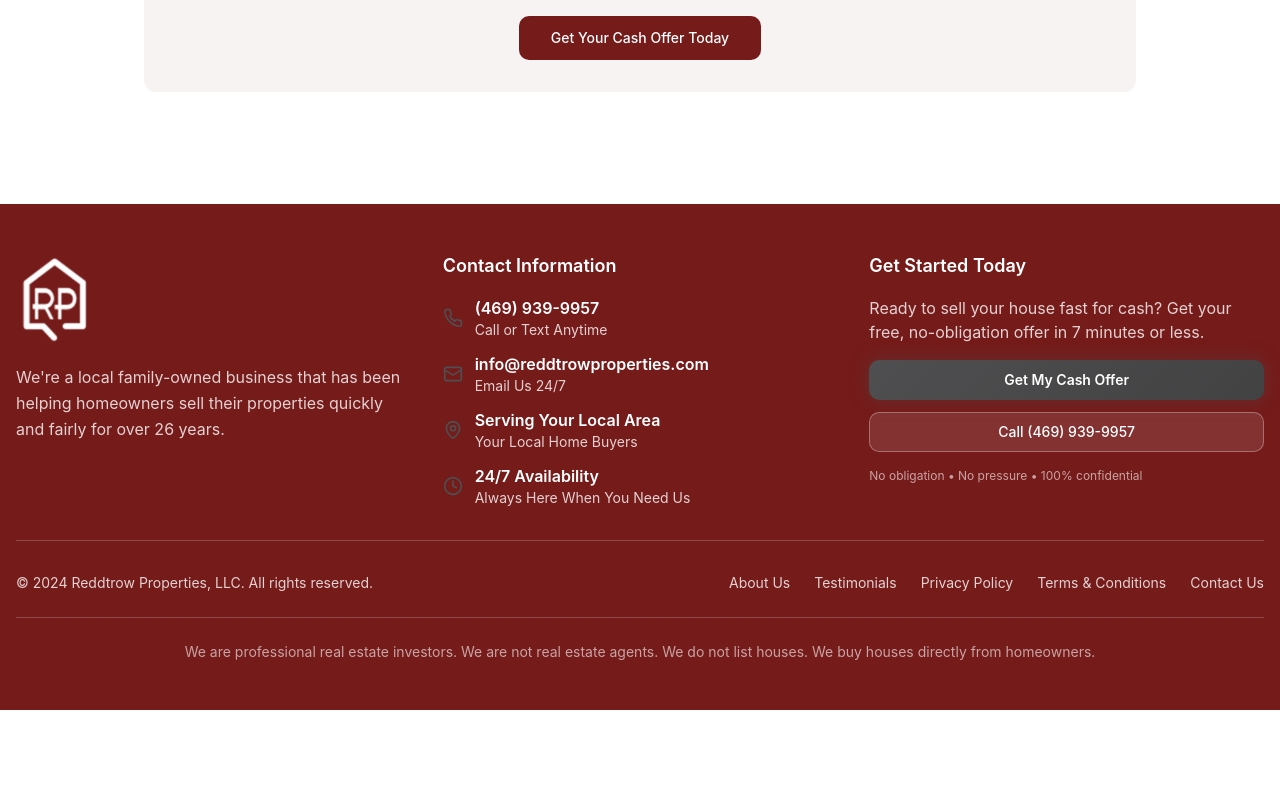
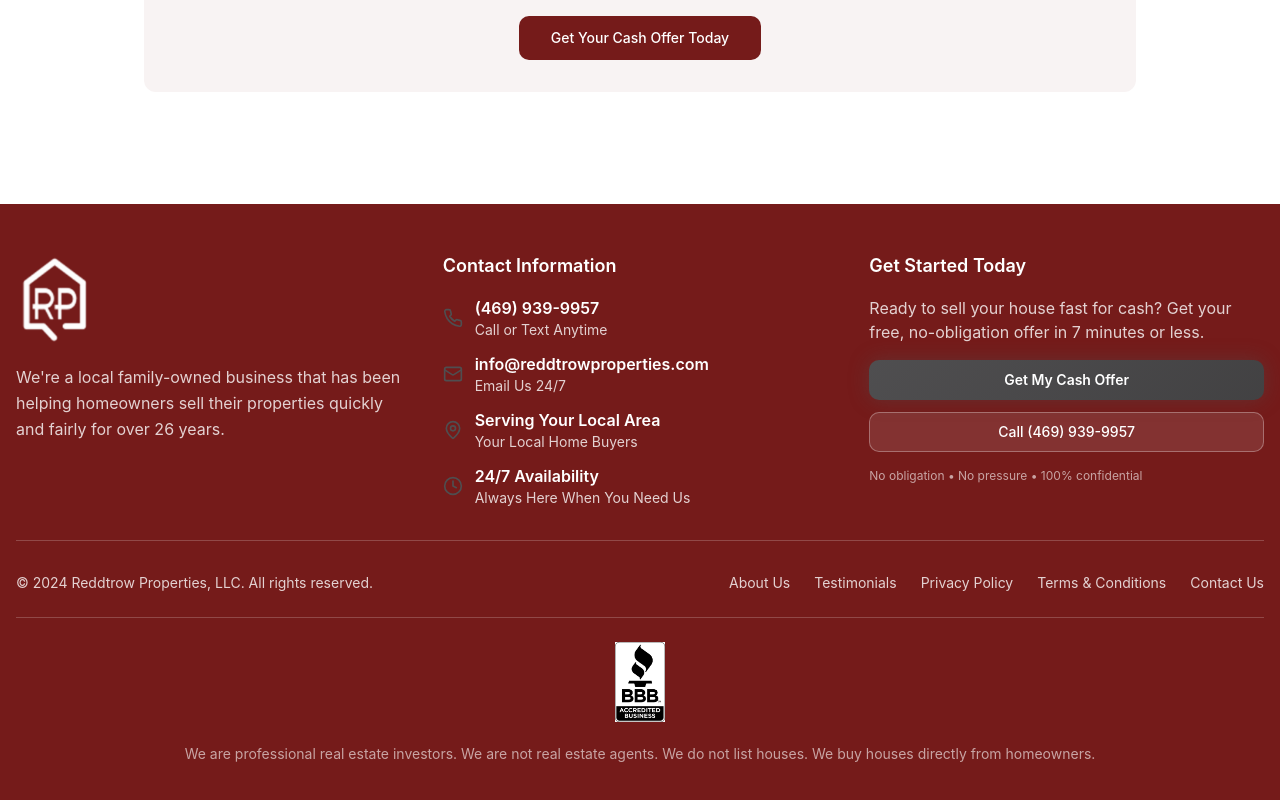
Before and after one commit to wilsonaustin10/reddtrow-properties-landing, a React (Vite) app: page /about in a window 1280 px wide. Shown: the part 1235-2035 px from the top of the page. Before the commit the page ends 1945 px from the top, so only its background shows below. Built offline with nearby package versions, Linux system fonts and the light colour scheme; the HTML template or start-up script is replaced by a standard one.

Commit message:
Add BBB logo to footer

```diff
--- a/src/components/Footer.tsx
+++ b/src/components/Footer.tsx
@@ -1,6 +1,7 @@
 import { Phone, Mail, MapPin, Clock } from "lucide-react";
 import { Button } from "@/components/ui/button";
 import emblemLogo from "@/assets/reddtrow-emblem.png";
+import bbbLogo from "@/assets/bbb-logo.jpg";
 const Footer = () => {
   return <footer className="bg-primary text-primary-foreground">
       <div className="container mx-auto px-4 py-12">
@@ -104,7 +105,20 @@ const Footer = () => {
             </div>
           </div>
 
-          <div className="text-center mt-6 pt-6 border-t border-primary-foreground/20">
+          <div className="text-center mt-6 pt-6 border-t border-primary-foreground/20 space-y-4">
+            <a
+              href="https://www.bbb.org/us/tx/midlothian/profile/real-estate-investing/reddtrow-properties-llc-0875-90843940#bbbseal"
+              target="_blank"
+              rel="noopener noreferrer"
+              className="inline-block"
+            >
+              <img
+                src={bbbLogo}
+                alt="BBB Accredited Business"
+                className="h-20 w-auto mx-auto hover:opacity-80 transition-opacity"
+              />
+            </a>
+
             <p className="text-sm text-primary-foreground/60">
               We are professional real estate investors. We are not real estate agents.
               We do not list houses. We buy houses directly from homeowners.
```
Also changed, not shown: src/assets/bbb-logo.jpg (added).
